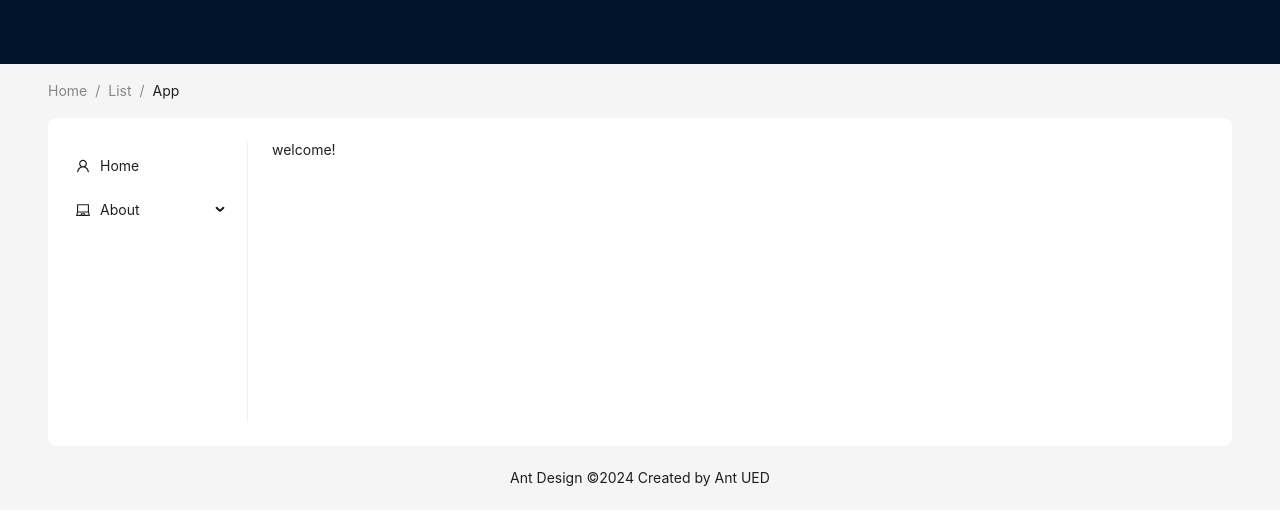
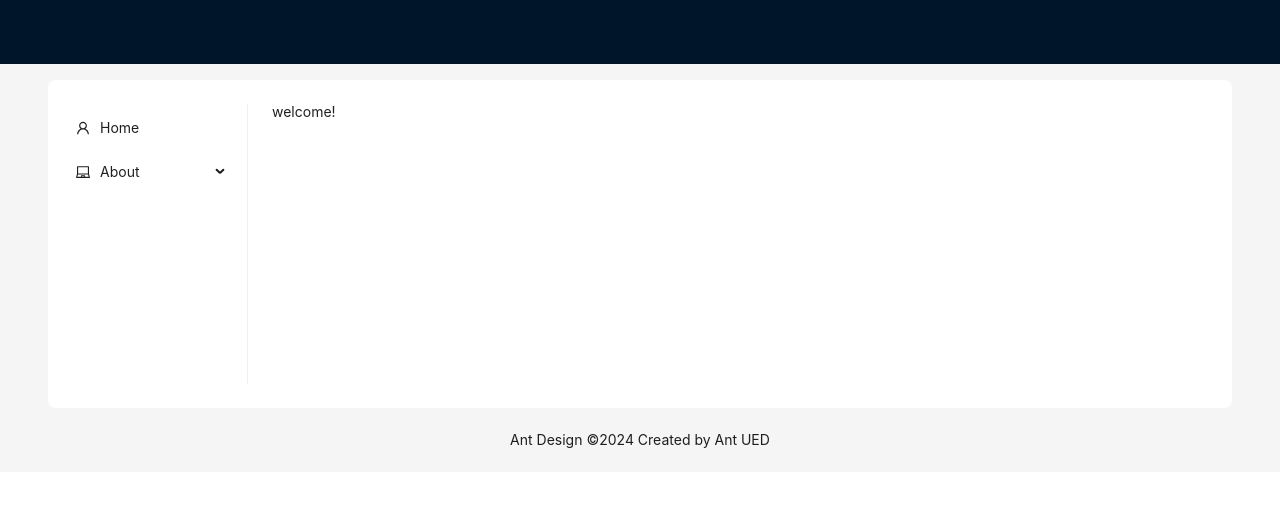
Before and after one commit to window0006/simplest-spa, a React app: page / in a window 1280 px wide. Shown: the top 524 px of the page. Built offline with nearby package versions, Linux system fonts and the light colour scheme; the HTML template or start-up script is replaced by a standard one.

Commit message:
feat: add hot reload

```diff
--- a/src/layout/index.tsx
+++ b/src/layout/index.tsx
@@ -18,13 +18,13 @@ const MainLayout: React.FC = () => {
     <Layout>
       <Header />
       <Content style={{ padding: '0 48px' }}>
-        <Breadcrumb style={{ margin: '16px 0' }}>
+        {/* <Breadcrumb style={{ margin: '16px 0' }}>
           <Breadcrumb.Item>Home</Breadcrumb.Item>
           <Breadcrumb.Item>List</Breadcrumb.Item>
           <Breadcrumb.Item>App</Breadcrumb.Item>
-        </Breadcrumb>
+        </Breadcrumb> */}
         <Layout
-          style={{ padding: '24px 0', background: colorBgContainer, borderRadius: borderRadiusLG }}
+          style={{ marginTop: 16, padding: '24px 0', background: colorBgContainer, borderRadius: borderRadiusLG }}
         >
           <Sider />
           <ErrorBoundary>
--- a/src/router/router.tsx
+++ b/src/router/router.tsx
@@ -6,7 +6,6 @@ import {
   RouterProvider,
 } from 'react-router-dom';
 import { UserOutlined, LaptopOutlined } from '@ant-design/icons';
-import type { MenuProps } from 'antd';
 import { MenuItemType } from 'antd/es/menu/hooks/useItems';
 import MainLayout from '../layout';
 import NotFound from '../error/NotFound';
@@ -48,7 +47,7 @@ export const routes: RouteItem[] = [
           },
           {
             path: '/about/you',
-            element: <>You</>,
+            element: <>You hh</>,
             menu: {
               key: 'about-you',
               title: 'About You',
--- a/webpack/webpack.config.js
+++ b/webpack/webpack.config.js
@@ -6,6 +6,8 @@ import { CleanWebpackPlugin } from 'clean-webpack-plugin';
 import ForkTsCheckerWebpackPlugin from 'fork-ts-checker-webpack-plugin';
 import MiniCssExtractPlugin from 'mini-css-extract-plugin';
 import { BundleAnalyzerPlugin } from 'webpack-bundle-analyzer';
+
+import ReactRefreshPlugin from '@pmmmwh/react-refresh-webpack-plugin';
 
 const isDevelopment = process.env.NODE_ENV !== 'production';
 const __dirname = process.cwd();
@@ -50,6 +52,7 @@ const webpackConfig = {
     },
   },
   plugins: [
+    new ReactRefreshPlugin(),
     new ForkTsCheckerWebpackPlugin(),
     new HtmlWebpackPlugin({
       template: path.resolve(__dirname, './public/index.html'),
```
